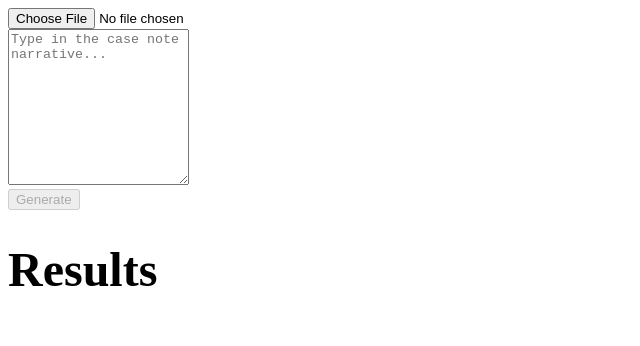
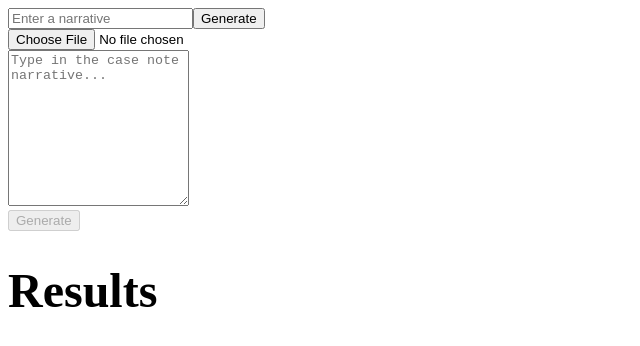
Before and after one commit to reeeels/MAKI, a Next.js app: page /results in a window 1280 px wide. Shown: the top 346 px of the page, without its empty margins (0-640 px from the left). Built offline with nearby package versions, Linux system fonts and the light colour scheme.

Commit message:
feat: Updated result.tsx to make API call

```diff
--- a/pages/results.tsx
+++ b/pages/results.tsx
@@ -2,12 +2,15 @@ import Head from 'next/head'
 import { useState } from 'react'
 import pdfjs from 'pdfjs-dist'
 import styles from '@/styles/Home.module.css'
-// import annyang from 'annyang';
+
+
 
 const Results = () => {
     const data: Number = 1
     const [fileData, setFileData] = useState(null)
     const [text, setText] = useState(null)
+    const [narrativeInput, setNarrativeInput] = useState("");
+    const [result, setResult] = useState();
 
     const handleFileRead = (e: any) => {
         const content = e.target.result
@@ -31,6 +34,33 @@ const Results = () => {
         console.log(text)
     }
 
+    async function onSubmit(event) {
+        event.preventDefault();
+        try {
+          const response = await fetch("/api/data_extractor", {
+            method: "POST",
+            headers: {
+              "Content-Type": "application/json",
+            },
+            // body: JSON.stringify(animalInput ),
+            body: JSON.stringify({ narrative: narrativeInput }),
+          });
+
+          const data = await response.json();
+          console.log(data)
+          if (response.status !== 200) {
+            throw data.error || new Error(`Request failed with status ${response.status}`);
+          }
+
+          setResult(data.result);
+          setNarrativeInput("");
+        } catch(error) {
+          // Consider implementing your own error handling logic here
+          console.error(error);
+          alert(error.message);
+        }
+      }
+
 
     console.log(text)
 
@@ -43,7 +73,16 @@ const Results = () => {
             </Head>
             <main className='container'>
                 <div className='row mt-5'>
-                    <form className='col-5 d-flex flex-column mt-5 py-5'>
+                    <form className='col-5 d-flex flex-column mt-5 py-5' onSubmit={onSubmit}>
+                    <input
+                        type="text"
+                        name="narrative"
+                        placeholder="Enter a narrative"
+                        value={narrativeInput}
+                        onChange={(e) => setNarrativeInput(e.target.value)}
+                    />
+                        <input type="submit" value="Generate" />
+
                         <div className="input-group mt-5">
                             <input type="file" className="form-control" id="inputGroupFile01" onChange={handleFileChosen} />
                             {/* <button className='btn btn-light btn-outline-secondary text-dark'>Upload</button> */}
```
